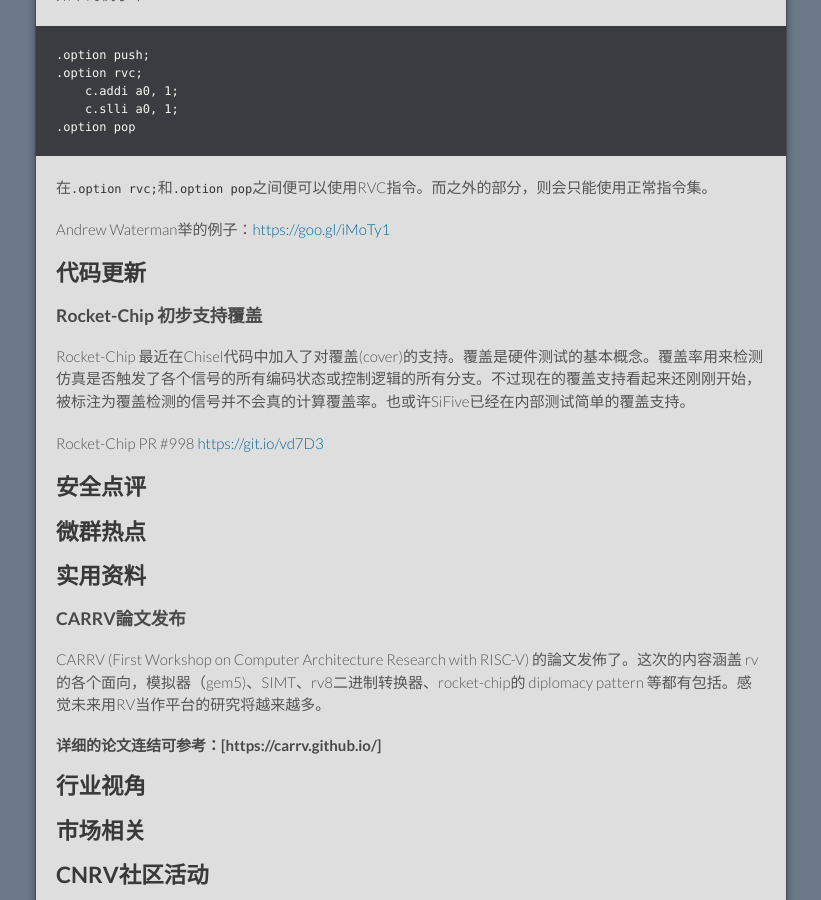
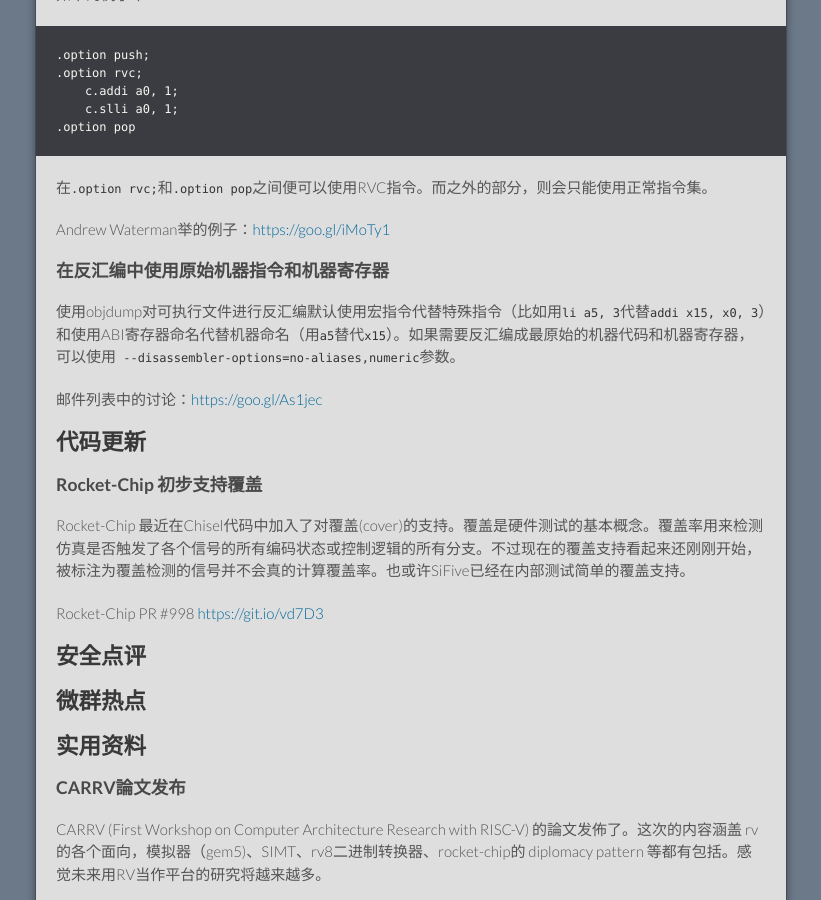
Before and after one commit to cnrv/home, a Jekyll site: the page built from bi-week-rpts/2017-10-26.md, in a window 1280 px wide and 900 px high, scrolled down 1290 px. Shown: the whole window, without its empty margins (229-1050 px from the left). Built offline with Jekyll 4.4.1, drawn with Linux system fonts in a browser that asks for light colours; Markdown is read by kramdown in place of the engine named in the settings; comment, search, counter and statistics services are not loaded; our own code applies the rules of GitHub Pages for plain Markdown files.

Commit message:
dump machine instruction and machine registers

```diff
--- a/bi-week-rpts/2017-10-26.md
+++ b/bi-week-rpts/2017-10-26.md
@@ -51,6 +51,12 @@
 在`.option rvc;`和`.option pop`之间便可以使用RVC指令。而之外的部分，则会只能使用正常指令集。
 
 Andrew Waterman举的例子：[https://goo.gl/iMoTy1](https://groups.google.com/a/groups.riscv.org/d/msg/sw-dev/ShgP4nXkKQE/39r5PyUfBQAJ)
+
+### 在反汇编中使用原始机器指令和机器寄存器
+
+使用objdump对可执行文件进行反汇编默认使用宏指令代替特殊指令（比如用`li a5, 3`代替`addi x15, x0, 3`）和使用ABI寄存器命名代替机器命名（用`a5`替代`x15`）。如果需要反汇编成最原始的机器代码和机器寄存器，可以使用` --disassembler-options=no-aliases,numeric`参数。
+
+邮件列表中的讨论：[https://goo.gl/As1jec](https://groups.google.com/a/groups.riscv.org/d/msg/sw-dev/Z2MheQOf_Tc/3sQ6SQPxAgAJ)
 
 ## 代码更新
 
```
